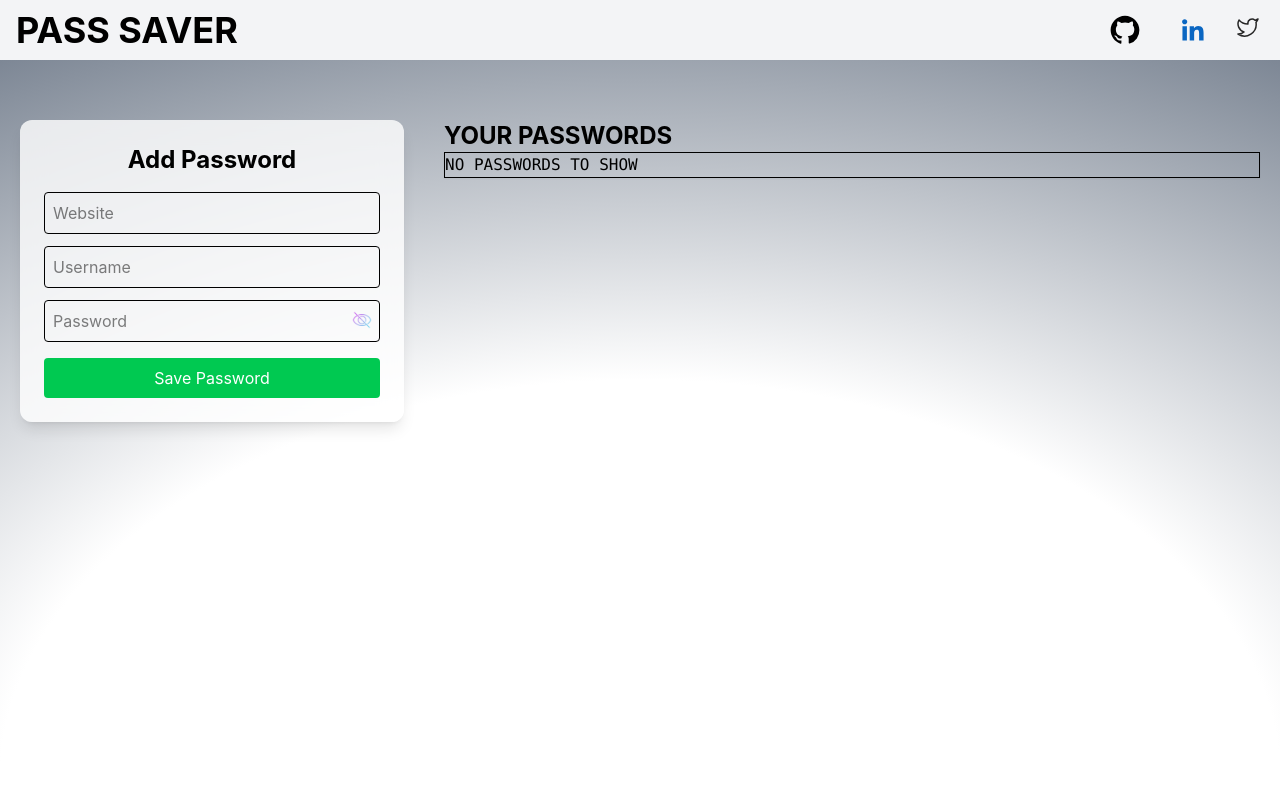
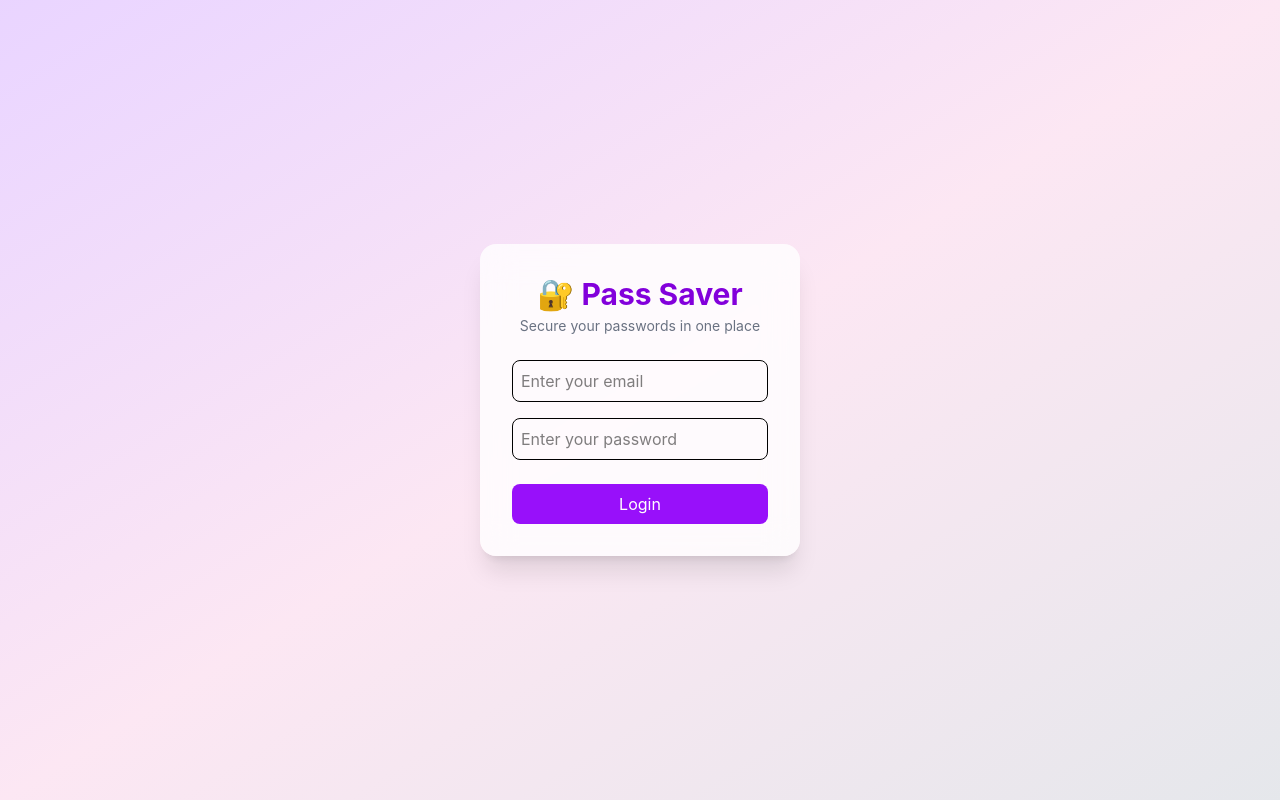
Before and after one commit to aarush0404/password-manager, a React (Vite) app: page / in a window 1280 px wide. Shown: the top 800 px of the page. Built offline with nearby package versions, Linux system fonts and the light colour scheme.

Commit message:
added login page and passoword api's final

```diff
--- a/src/App.jsx
+++ b/src/App.jsx
@@ -2,10 +2,11 @@ import React from "react";
 import Navbar from "./components/Navbar"
 import Manages from "./components/Manages";
 import Footer from "./components/Footer";
-
+import Login from "./components/login";
 function App() {
   return (
     <>
+    <Login/>
    <Navbar/>
    <Manages/>
    <Footer/>
--- /dev/null
+++ b/src/components/login.jsx
@@ -0,0 +1,88 @@
+import React, { useState } from "react";
+
+const Login = () => {
+  const [form, setForm] = useState({
+    email: "",
+    password: ""
+  });
+
+  const handleChange = (e) => {
+    setForm({ ...form, [e.target.name]: e.target.value });
+  };
+
+  const handleLogin = async () => {
+    if (!form.email || !form.password) {
+      alert("Fill all fields");
+      return;
+    }
+
+    try {
+      const res = await fetch("http://localhost:5000/login", {
+        method: "POST",
+        headers: {
+          "Content-Type": "application/json"
+        },
+        body: JSON.stringify(form)
+      });
+
+      const data = await res.json();
+
+      if (res.ok) {
+        localStorage.setItem("token", data.token);
+        window.location.href = "/dashboard";
+      } else {
+        alert(data.message);
+      }
+
+    } catch (error) {
+      alert("Something went wrong");
+    }
+  };
+
+  return (
+    <div className="min-h-screen flex items-center justify-center bg-gradient-to-br from-purple-200 via-pink-100 to-gray-200">
+
+      <div className="bg-white/80 backdrop-blur-lg shadow-xl rounded-2xl p-8 w-80">
+
+        {/* Project Name */}
+        <h1 className="text-3xl font-bold text-center text-purple-700 mb-1">
+          🔐 Pass Saver
+        </h1>
+        <p className="text-center text-gray-500 mb-6 text-sm">
+          Secure your passwords in one place
+        </p>
+
+        {/* Email */}
+        <input
+          type="email"
+          name="email"
+          placeholder="Enter your email"
+          value={form.email}
+          onChange={handleChange}
+          className="w-full mb-4 p-2 border rounded-lg focus:outline-none focus:ring-2 focus:ring-purple-400"
+        />
+
+        {/* Password */}
+        <input
+          type="password"
+          name="password"
+          placeholder="Enter your password"
+          value={form.password}
+          onChange={handleChange}
+          className="w-full mb-6 p-2 border rounded-lg focus:outline-none focus:ring-2 focus:ring-purple-400"
+        />
+
+        {/* Button */}
+        <button
+          onClick={handleLogin}
+          className="w-full bg-purple-600 text-white p-2 rounded-lg hover:bg-purple-700 transition"
+        >
+          Login
+        </button>
+
+      </div>
+    </div>
+  );
+};
+
+export default Login;
```
Also changed, not shown: 1 other file (tests, documents, lock files or other folders).
